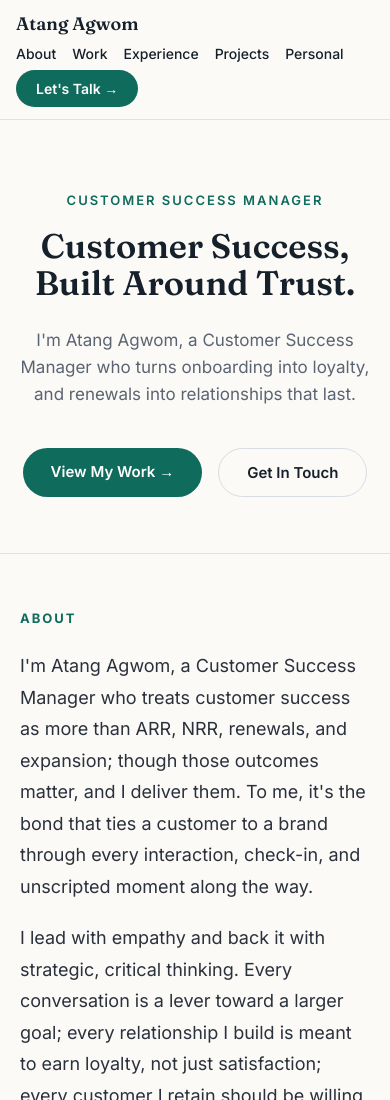
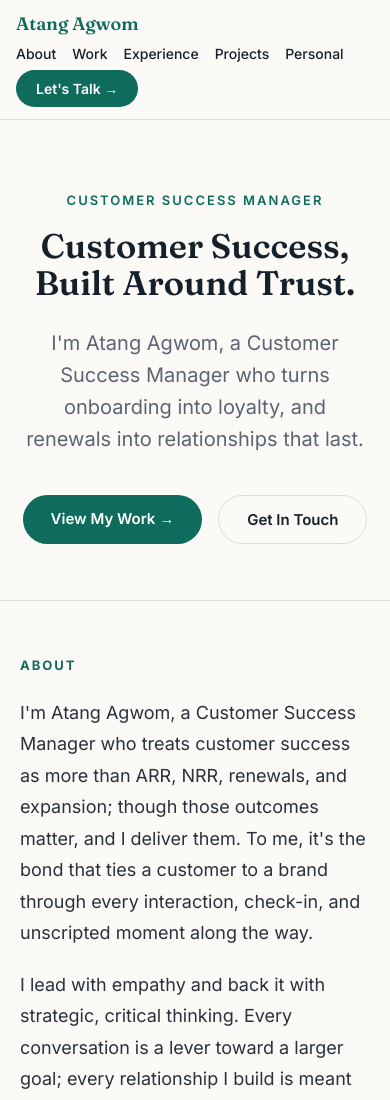
Before and after one commit to AtangAce/portfolio, a plain HTML site: page index.html in a window 390 px wide. Shown: the top 1100 px of the page. Drawn offline with Linux system fonts and the light colour scheme.

Commit message:
updated the header

```diff
--- a/index.html
+++ b/index.html
@@ -29,7 +29,7 @@
     [style*="text-align:right"]{text-align:left !important;}
     [style*="repeat(3"]{grid-template-columns:repeat(2,minmax(0,1fr)) !important;}
     [style*="font-size:40px"]{font-size:28px !important; padding:0 12px; text-align:center;}
-    [style*="font-size:20px; color:#5B6472; max-width:620px"]{font-size:17px !important;}
+    [style*="font-size:20px;] color:#5B6472; max-width:620px"]{font-size:17px !important;}
   }
   ul{margin:0; padding-left:20px;}
   li{margin-bottom:8px;}
@@ -40,7 +40,7 @@
 
   <!-- NAV -->
   <div style="position:sticky; top:0; z-index:50; display:flex; align-items:center; justify-content:space-between; padding:20px 48px; background:rgba(251,250,247,0.92); backdrop-filter:blur(8px); border-bottom:1px solid #E5E0D8;">
-    <div style="font-family:'Fraunces',serif; font-weight:600; font-size:18px; color:#15202B;">Atang Agwom</div>
+    <div style="font-family:'Fraunces',serif; cursor: pointer; font-weight:600; font-size:18px; color:#15202B;"><a href="#hero">Atang Agwom</a></div>
     <div style="display:flex; align-items:center; gap:32px;">
       <a href="#about" style="font-size:14px; font-weight:500; color:#15202B;">About</a>
       <a href="#work" style="font-size:14px; font-weight:500; color:#15202B;">Work</a>
@@ -52,7 +52,7 @@
   </div>
 
   <!-- HERO -->
-  <div style="padding:140px 24px 120px; display:flex; flex-direction:column; align-items:center; text-align:center;">
+  <div id="hero" style="padding:140px 24px 120px; display:flex; flex-direction:column; align-items:center; text-align:center;">
     <div style="font-size:13px; font-weight:600; letter-spacing:2px; color:#0F6B5C; text-transform:uppercase; margin-bottom:20px;">Customer Success Manager</div>
     <h1 style="font-size:60px; font-weight:600; line-height:1.1; max-width:780px; color:#15202B;">Customer Success, Built Around Trust.</h1>
     <div style="font-size:20px; color:#5B6472; max-width:620px; margin-top:24px; line-height:1.6;">I'm Atang Agwom, a Customer Success Manager who turns onboarding into loyalty, and renewals into relationships that last.</div>
```
Also changed, not shown: script.js (added).
